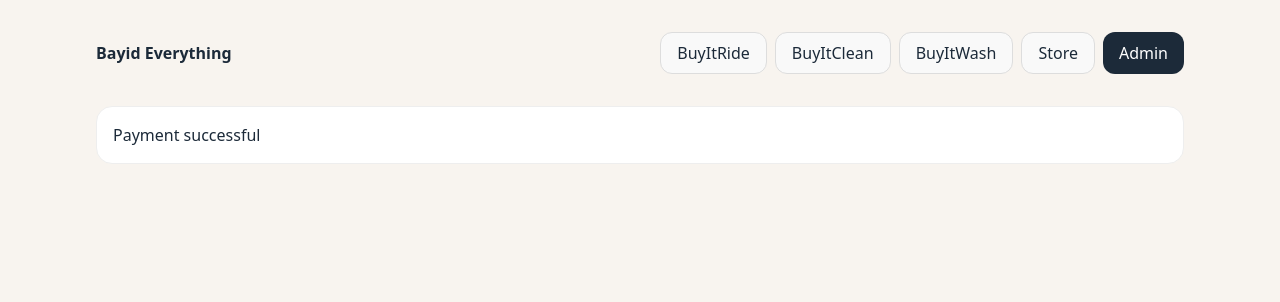
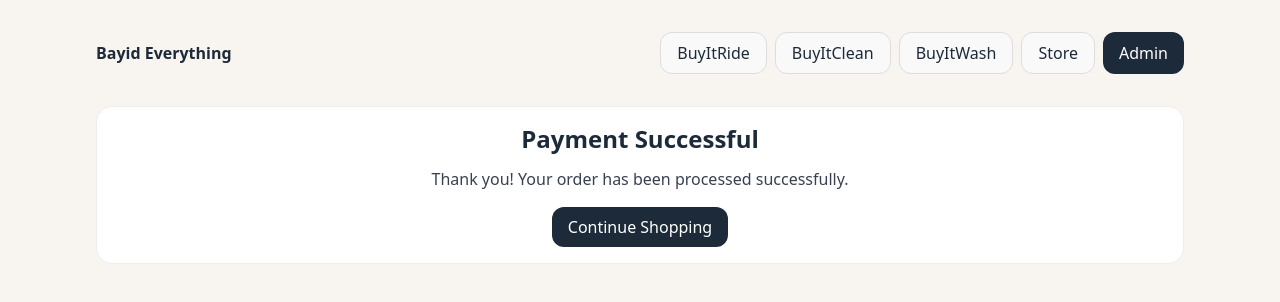
Before and after one commit to offlode/bayid-everything-superapp, a Next.js app: page /success in a window 1280 px wide. Shown: the top 302 px of the page. Built offline with nearby package versions, Linux system fonts and the light colour scheme.

Commit message:
Improve success page formatting and message

```diff
--- a/src/app/success/page.tsx
+++ b/src/app/success/page.tsx
@@ -1 +1,18 @@
-export default function S(){return <div className='card'>Payment successful</div>}
+export default function Success() {
+  return (
+    <div className="card p-6 text-center">
+      <h1 className="text-2xl font-semibold mb-3 text-green-600">
+        Payment Successful
+      </h1>
+      <p className="text-gray-700">
+        Thank you! Your order has been processed successfully.
+      </p>
+      <a
+        href="/store"
+        className="btn btn-primary inline-block mt-4"
+      >
+        Continue Shopping
+      </a>
+    </div>
+  );
+}
```
